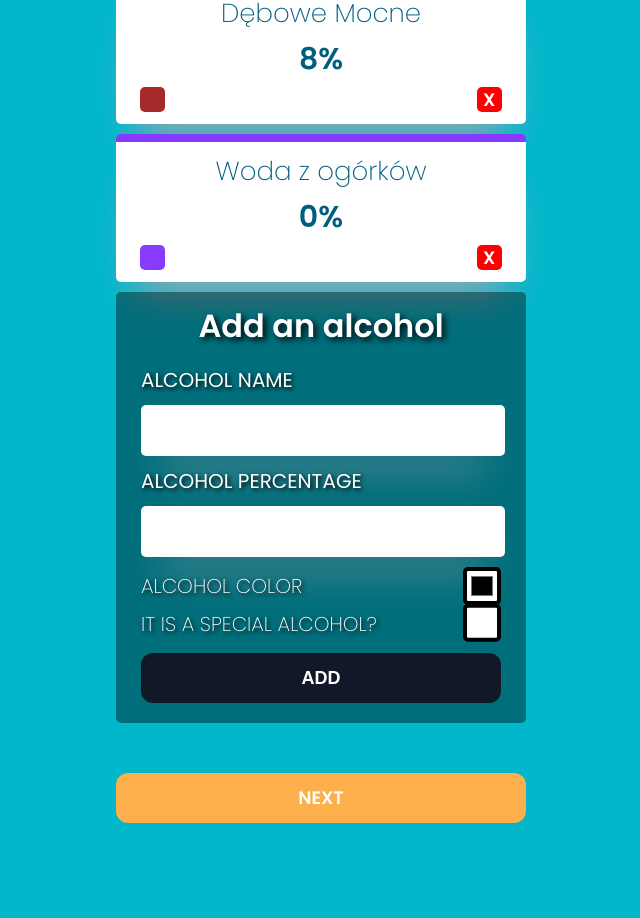
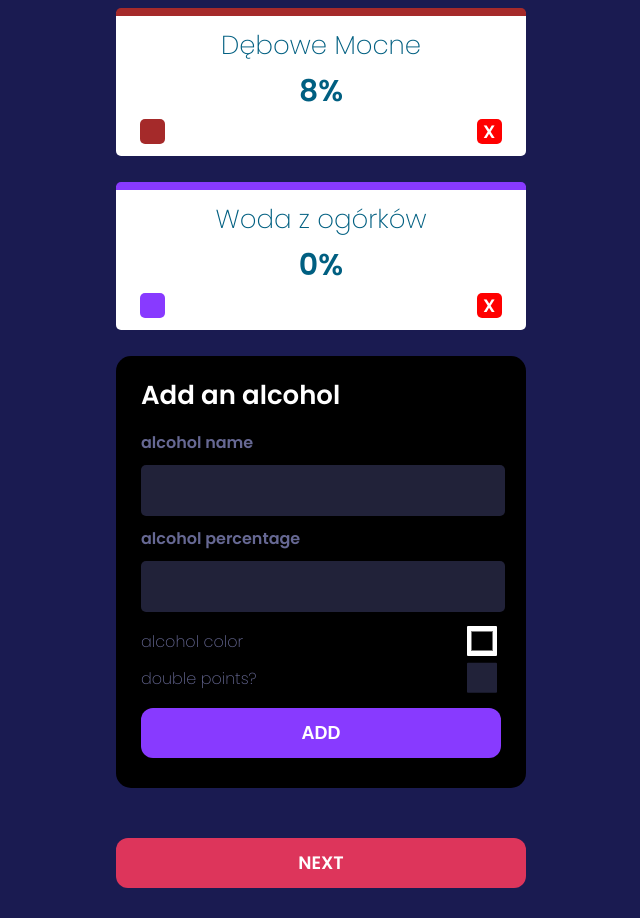
Before and after one commit to Sharqiewicz/Vodcat, a React (Create React App) app: page / in a window 1280 px wide. Shown: the part 360-1278 px from the top of the page, without its empty margins (319-959 px from the left). Before the commit the page ends 1213 px from the top, so only its background shows below. Built offline with nearby package versions, Linux system fonts and the light colour scheme.

Commit message:
add game improvements

```diff
--- a/src/components/AlcoholForm/AlcoholForm.styles.ts
+++ b/src/components/AlcoholForm/AlcoholForm.styles.ts
@@ -1,41 +1,39 @@
 import styled from 'styled-components';
 
 export const Form = styled.form`
-  background: rgba(0, 0, 0, 0.4);
-  padding: 10px 25px;
-  border-radius: 5px;
+  background: black;
+  padding: 20px 25px;
+  border-radius: 15px;
 `;
 
 export const FormField = styled.input`
   width: 90%;
   border: 0px;
   margin: 10px auto !important;
-  box-shadow: 0px 30px 40px -20px hsl(229, 6%, 66%);
   font-size: 26px;
   border-radius: 5px;
   padding: 10px 20px;
+  color: white;
+  background-color: #212239;
 `;
 
 export const FormHeader = styled.div`
   width: 100%;
-  text-align: center;
-  font-size: 32px;
+  font-size: 26px;
   color: white;
-  text-shadow: 0.1em 0.1em 0.2em black;
   font-weight: 600;
   margin-bottom: 15px;
 `;
 
 export const Label = styled.label`
-  color: white;
-  font-size: 20px;
-  font-weight: 400;
-  text-shadow: 0.1em 0.1em 0.2em black;
+  color: #666893;
+  font-size: 16px;
+  font-weight: 600;
 `;
 
 export const FormControl = styled.label`
   font-size: 2rem;
-  font-weight: 600;
+  font-weight: 400;
   line-height: 1.1;
   display: flex;
   align-items: center;
@@ -45,7 +43,7 @@ export const FormControl = styled.label`
 export const FormCheckbox = styled.input`
   -webkit-appearance: none;
   appearance: none;
-  background-color: #fff;
+  background-color: #212239;
   margin: 0;
   font: inherit;
   width: 38px;
@@ -86,8 +84,9 @@ export const FormColor = styled.input`
 `;
 
 export const SpecialHeader = styled.label`
-  color: white;
-  font-size: 20px;
+    color: #666893;
+  font-size: 16px;
+  font-weight: 600;
   font-weight: 200;
 
   text-shadow: 0.1em 0.1em 0.2em black;
@@ -100,7 +99,7 @@ export const FormSpecial = styled.div`
 `;
 
 export const SubmitButton = styled.input`
-  background-color: #111827;
+  background-color: #883aff;
   border: 1px solid transparent;
   border-radius: 0.75rem;
   box-sizing: border-box;
--- a/src/components/AlcoholForm/AlcoholForm.tsx
+++ b/src/components/AlcoholForm/AlcoholForm.tsx
@@ -23,17 +23,17 @@ const AlcoholForm = () => {
     <S.Form onSubmit={handleSubmit(onSubmit)}>
       <S.FormHeader>Add an alcohol </S.FormHeader>
 
-      <S.Label>ALCOHOL NAME</S.Label>
+      <S.Label>alcohol name</S.Label>
       <S.FormField type="text" {...register('name', { required: true })} />
 
-      <S.Label>ALCOHOL PERCENTAGE</S.Label>
+      <S.Label>alcohol percentage</S.Label>
       <S.FormField type="number" {...register('percentage', { required: true })} />
       <S.FormSpecial>
-        <S.SpecialHeader>ALCOHOL COLOR</S.SpecialHeader>
+        <S.SpecialHeader>alcohol color</S.SpecialHeader>
         <S.FormColor type="color" {...register('color', { required: true })} />
       </S.FormSpecial>
       <S.FormControl>
-        <S.SpecialHeader>IT IS A SPECIAL ALCOHOL?</S.SpecialHeader>
+        <S.SpecialHeader>double points?</S.SpecialHeader>
         <S.FormCheckbox type="checkbox" {...register('bonus')} />
       </S.FormControl>
       <S.SubmitButton type="submit" value="ADD" />
--- a/src/components/Item/Item.styles.ts
+++ b/src/components/Item/Item.styles.ts
@@ -3,13 +3,12 @@ import styled from 'styled-components';
 export const ItemContainer = styled.div`
   background: ${(props) => (props.theme.bonus ? 'var(--veryDarkBlue)' : 'white')};
   width: 100%;
-  margin-bottom: 10px;
+  margin-bottom: 26px;
   height: 120px;
   display: flex;
   flex-wrap: wrap;
   align-items: space-between;
   border-radius: 5px;
-  box-shadow: 0px 30px 40px -20px hsl(229, 6%, 66%);
   padding: 10px;
   border-top: 8px solid ${(props) => props.theme.background};
 
--- a/src/components/PlayerCard/PlayerCard.styles.ts
+++ b/src/components/PlayerCard/PlayerCard.styles.ts
@@ -3,12 +3,11 @@ import styled from 'styled-components';
 export const Container = styled.div`
   background: ${(props) => (props.theme.bonus ? 'var(--veryDarkBlue)' : 'white')};
   width: 100%;
-  margin-bottom: 10px;
+  margin-bottom: 26px;
   display: flex;
   flex-wrap: wrap;
   align-items: space-between;
   border-radius: 5px;
-  box-shadow: 0px 30px 40px -20px hsl(229, 6%, 66%);
   padding: 10px;
   border-top: 10px solid var(--veryDarkBlue);
 
--- a/src/components/PlayersForm/PlayersForm.styles.ts
+++ b/src/components/PlayersForm/PlayersForm.styles.ts
@@ -1,19 +1,20 @@
 import styled from 'styled-components'
 
 export const Form = styled.form`
-    background: rgba(0,0,0,0.4);
-    padding: 10px;
-    border-radius: 5px;
+background: black;
+padding: 20px 25px;
+border-radius: 15px;
 `;
 
 export const FormField = styled.input`
     width: 90%;
     border: 0px;
     margin: 10px auto !important;
-    box-shadow: 0px 30px 40px -20px hsl(229, 6%, 66%);
     font-size: 26px;
     border-radius: 5px;
     padding: 10px 20px;
+    color: white;
+    background-color: #212239;
 `;
 
 export const FormHeader = styled.div`
@@ -27,16 +28,15 @@ export const FormHeader = styled.div`
 `;
 
 export const Label = styled.label`
-    color: white;
-    font-size: 20px;
-    font-weight: 200;
-    text-shadow: 0.1em 0.1em 0.2em black;
+  color: #666893;
+  font-size: 16px;
+  font-weight: 600;
 `;
 
 
 export const SubmitButton = styled.input`
 
-  background-color: #111827;
+background-color: #883aff;
   border: 1px solid transparent;
   border-radius: .75rem;
   box-sizing: border-box;
--- a/src/pages/GamePage/GamePage.styles.ts
+++ b/src/pages/GamePage/GamePage.styles.ts
@@ -85,7 +85,7 @@ export const Empty = styled.div`
 `;
 
 export const Button = styled.button`
-  background-color: black;
+  background-color: #dd355b;
   border: 1px solid transparent;
   border-radius: 0.75rem;
   box-sizing: border-box;
@@ -108,3 +108,8 @@ export const Button = styled.button`
   width: 90%;
   margin: 10px 5%;
 `;
+
+export const ShotGlassContainer = styled.div`
+  width: 300px;
+  margin: auto;
+`
--- a/src/pages/GamePage/GamePage.tsx
+++ b/src/pages/GamePage/GamePage.tsx
@@ -22,6 +22,7 @@ import {
   DoneMessage,
   DonePoints,
   PointsMessage,
+  ShotGlassContainer
 } from './GamePage.styles';
 
 function getScaleColor(points: number): string {
@@ -48,6 +49,8 @@ export default function DrinkPage() {
 
   const dispatch = useDispatch();
 
+  const [isFirstFreeDraw, setIsFirstFreeDraw] = useState(false);
+  const [isSkipped, setIsSkipped] = useState(false);
   const [isDrawed, setIsDrawed] = useState(false);
   const [isDone, setIsDone] = useState(false);
   const [isNewRound, setIsNewRound] = useState(true);
@@ -64,13 +67,17 @@ export default function DrinkPage() {
     setCurrentScaleColor(getScaleColor(newTurn.currentShot.points));
     setIsDrawed(false);
     setIsDone(false);
+    setIsSkipped(false)
+    setIsFirstFreeDraw(false)
   };
 
-  const handleGetAnotherShot = () => {
+  const handleGetAnotherShot = (pointsMinus: number) => {
+
+    setIsFirstFreeDraw(true)
     const newShot = game.getAnotherShot();
     setCurrentTurn({ ...currentTurn, currentShot: newShot });
     setCurrentScaleColor(getScaleColor(newShot.points));
-    dispatch(addPoints({ id: currentTurn.currentPlayer.id, points: -2 }));
+    dispatch(addPoints({ id: currentTurn.currentPlayer.id, points: -pointsMinus }));
   };
 
   const handleDone = (): void => {
@@ -83,6 +90,16 @@ export default function DrinkPage() {
     dispatch(addPoints(done));
     setIsDone(true);
   };
+
+  const skipShot = () =>{
+    setNowPlayer(players.find((player) => player.id === currentTurn.currentPlayer.id));
+    dispatch(addPoints({
+      id: currentTurn.currentPlayer.id,
+      points: -6
+    }));
+    setIsSkipped(true)
+    setIsDone(true);
+  }
 
   console.log('isNewRound');
   console.log(isNewRound);
@@ -103,13 +120,14 @@ export default function DrinkPage() {
             </PlayerStats>
             {isDone ? (
               <DonePopup>
-                <DoneMessage>
+                {isSkipped ? <DoneMessage>You loser, you've disappointed me </DoneMessage> : <DoneMessage>
                   YOU HAVE DRUNK <DonePoints theme={currentScaleColor}>+ {currentTurn.currentShot.points}</DonePoints>{' '}
                   POINTS
-                </DoneMessage>
+                </DoneMessage>}
               </DonePopup>
             ) : (
-              <ShotGlass>
+              <ShotGlassContainer >
+                <ShotGlass>
                 <AlcoholContainer>
                   {isDrawed ? (
                     currentTurn.currentShot.proportions.map((proportion, index) => (
@@ -124,6 +142,7 @@ export default function DrinkPage() {
                   )}
                 </AlcoholContainer>
               </ShotGlass>
+              </ShotGlassContainer>
             )}
             {isDrawed ? (
               isDone ? (
@@ -134,7 +153,10 @@ export default function DrinkPage() {
                     Shot points: <DonePoints theme={currentScaleColor}>+ {currentTurn.currentShot.points}</DonePoints>
                   </PointsMessage>
                   <Button onClick={handleDone}>DONE</Button>
-                  <Button onClick={handleGetAnotherShot}>DRAW ANOTHER (-2POINTS)</Button>
+                  {isFirstFreeDraw ? (
+                    <Button onClick={() => handleGetAnotherShot(2)}>DRAW ANOTHER (-2POINTS)</Button>
+                  ): <Button onClick={() => handleGetAnotherShot(0)}>DRAW ANOTHER (-0 POINTS - FIRST TRY)</Button>}
+                  <Button onClick={skipShot}>SKIP (-6POINTS)</Button>
                 </>
               )
             ) : (
--- a/src/styles/elements.ts
+++ b/src/styles/elements.ts
@@ -11,7 +11,7 @@ export const Container = styled.div`
 `;
 
 export const NormalButton = styled.button`
-  background-color: black;
+  background-color: #dd355b;
   border: 1px solid transparent;
   border-radius: 0.75rem;
   box-sizing: border-box;
@@ -30,7 +30,7 @@ export const NormalButton = styled.button`
 `;
 
 export const Button = styled(Link)`
-  background-color: black;
+  background-color: #dd355b;
   border: 1px solid transparent;
   border-radius: 0.75rem;
   box-sizing: border-box;
@@ -49,10 +49,10 @@ export const Button = styled(Link)`
 `;
 
 export const RouteButton = styled(Button)`
-  background-color: var(--orange);
+  background-color: #dd355b;
 
   &.disabled {
-    background-color: black !important;
+    background-color: #143d52 !important;
     color: transparent !important;
     pointer-events: none;
   }
--- a/src/styles/index.css
+++ b/src/styles/index.css
@@ -14,7 +14,7 @@
 body {
   margin: 0px !important;
   padding: 0px !important;
-  background: #00b7cc;
+  background: #1a1b51;
   background-size: cover;
   font-family: 'Poppins', sans-serif;
 }
```
Also changed, not shown: 2 other files (tests, documents, lock files or other folders).
